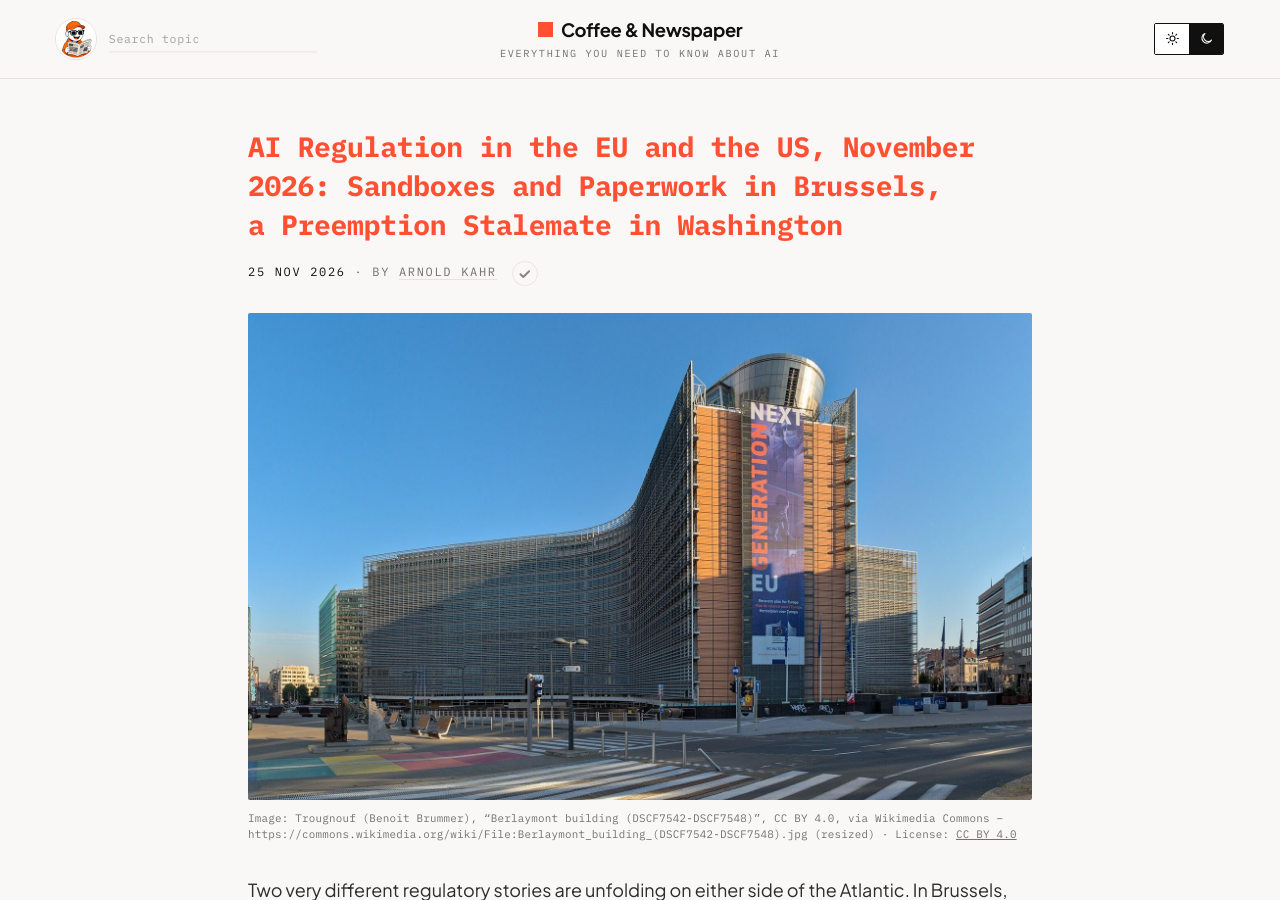
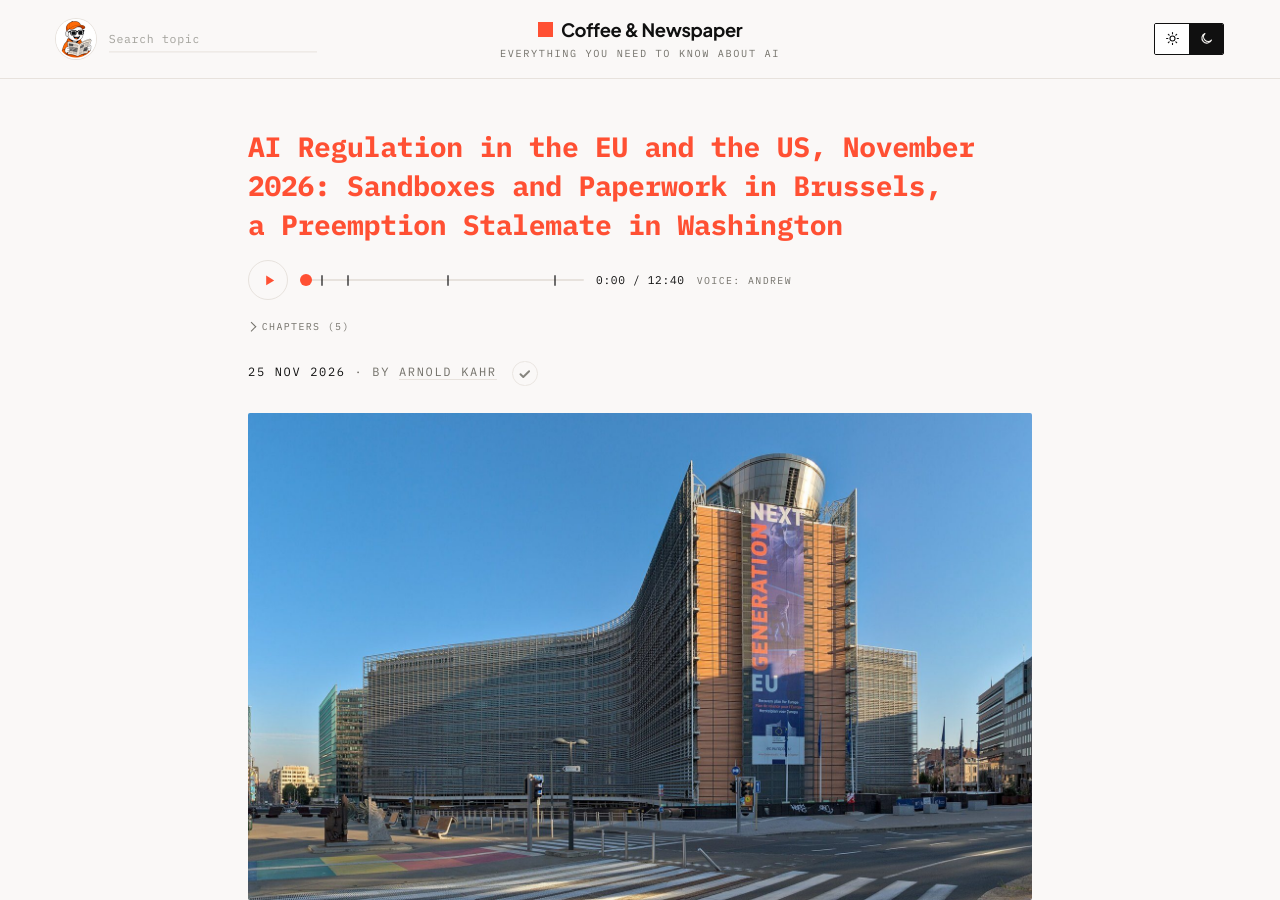
Before and after one commit to architect-high-level-core/coffee-and-newspaper, a Jekyll site: the page built from _posts/2026-11-25-ai-regulation-eu-us-ai-act-preemption.md, in a window 1280 px wide and 900 px high. Built offline with Jekyll 4.4.1, drawn with Linux system fonts in a browser that asks for light colours; part of the change alters nothing that is shown.

Commit message:
Audio: AI regulation EU/US (chapters)

```diff
--- a/_posts/2026-11-25-ai-regulation-eu-us-ai-act-preemption.md
+++ b/_posts/2026-11-25-ai-regulation-eu-us-ai-act-preemption.md
@@ -12,6 +12,15 @@ image_credit: "Image: Trougnouf (Benoit Brummer), “Berlaymont building (DSCF75
 image_license: "CC BY 4.0"
 image_license_url: "https://creativecommons.org/licenses/by/4.0/"
 image_description: "The Berlaymont building in Brussels, seat of the European Commission, whose AI Office is responsible for much of the AI Act's implementation. The photo is a symbolic illustration of EU policy-making."
+audio: /assets/audio/ai-regulation-eu-us-ai-act-preemption.mp3
+audio_voice: Andrew
+audio_duration: "12:40"
+audio_chapters:
+  - {t: 0, title: "Intro"}
+  - {t: 44, title: "The short version"}
+  - {t: 116, title: "Europe: the AI Act gets its machinery"}
+  - {t: 397, title: "United States"}
+  - {t: 696, title: "What it means"}
 ---
 
 Two very different regulatory stories are unfolding on either side of the Atlantic. In Brussels, the EU AI Act is moving from law on paper to practical machinery: rules for test environments, templates and enforcement plans. In Washington, the 3 November midterm election has reshuffled the fight over who gets to regulate AI at all – the federal government or the states.
```
Also changed, not shown: 1 other file.
